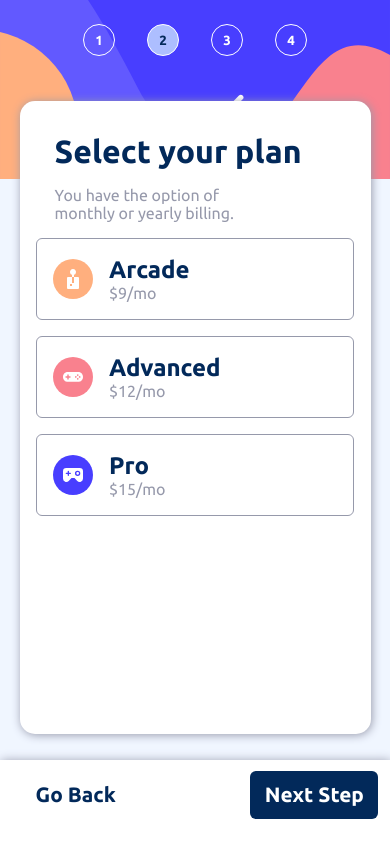
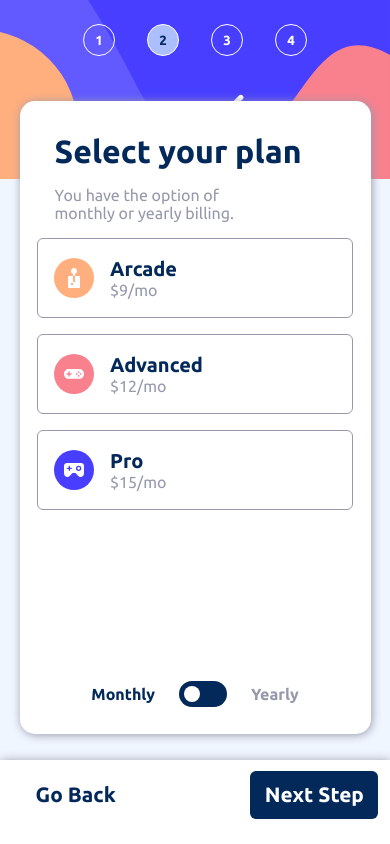
Before and after one commit to odraciry/form-multi-step, a React (Create React App) app: page / in a window 390 px wide. Both pictures are taken after a click on the button "Next Step". Built offline with nearby package versions, Linux system fonts and the light colour scheme.

Commit message:
step2 mobile design and logic

```diff
--- a/src/components/steps/step1/index.tsx
+++ b/src/components/steps/step1/index.tsx
@@ -31,6 +31,7 @@ export const Step1 = () => {
         if(check){
             context.setterStep1(user)
         }
+        console.log(context.getStep2)
     }, [user])
     return (
         <Step1Style>
--- a/src/components/steps/step2/index.tsx
+++ b/src/components/steps/step2/index.tsx
@@ -1,40 +1,101 @@
 import { StepContext } from "../../../context";
-import { useContext } from 'react'
+import { useContext, useState, useEffect } from 'react'
 import { Step2Style } from "./style";
 import LogoArcade from "../../../img/icon-arcade.svg"
 import LogoAdvanced from "../../../img/icon-advanced.svg"
 import LogoPro from "../../../img/icon-pro.svg"
 
+interface IPagamento {
+    arcade: string,
+    advanced: string,
+    pro: string
+}
+export interface IPlan {
+    plano: string,
+    valor: string
+}
+
 export const Step2 = () => {
     const context = useContext(StepContext);
+    const [yearly, setYearly] = useState<boolean>(false);
+    const [monthly, setMonthly] = useState<boolean>(true);
+    const [pagMonth, setPagMonth] = useState({} as IPagamento)
+    const [pagYear, setPagYear] = useState({} as IPagamento)
+    const [plan, setPlan] = useState({} as IPlan);
+
+    const styleEscolha = () => {
+        if (monthly) {
+            setMonthly(false);
+            setYearly(true);
+        } else {
+            setMonthly(true);
+            setYearly(false);
+        }
+    }
+    useEffect(() => {
+        monthly ?
+            setPagMonth({
+                arcade: '$9/mo',
+                advanced: '$12/mo',
+                pro: '$15/mo'
+            }) :
+            setPagYear({
+                arcade: '$90/yr',
+                advanced: '$120/yr',
+                pro: '$150/yr'
+            })
+            context.setterStep2(plan)
+    }, [monthly, yearly, plan])
     return (
         <Step2Style>
+
             <div id="title">
                 <h1>Select your plan</h1>
                 <p>You have the option of monthly or yearly billing.</p>
             </div>
             <div id="plans">
-                <div className="plan">
+                <button className="plan" onClick={() => {
+                    monthly ? setPlan({ plano: 'Arcade', valor: pagMonth.arcade }) : setPlan({ plano: 'Arcade', valor: pagYear.arcade })
+                    context.setterStep2(plan)
+                }}
+
+                >
                     <img src={LogoArcade} />
                     <div>
                         <h2>Arcade</h2>
-                        <p>$9/mo</p>
+                        <p>{monthly ? pagMonth.arcade : pagYear.arcade}</p>
+                        <span style={{ display: monthly ? 'none' : 'block' }}>2 months free</span>
                     </div>
-                </div>
-                <div className="plan">
+                </button>
+                <button className="plan" onClick={() => {
+                    monthly ? setPlan({ plano: 'Advanced', valor: pagMonth.advanced }) : setPlan({ plano: 'Advanced', valor: pagYear.advanced })
+                    context.setterStep2(plan)
+                }}>
                     <img src={LogoAdvanced} />
                     <div>
                         <h2>Advanced</h2>
-                        <p>$12/mo</p>
+                        <p>{monthly ? pagMonth.advanced : pagYear.advanced}</p>
+                        <span style={{ display: monthly ? 'none' : 'block' }}>2 months free</span>
                     </div>
-                </div>
-                <div className="plan">
+                </button>
+                <button className="plan" onClick={() => {
+                    monthly ? setPlan({ plano: 'Pro', valor: pagMonth.pro }) : setPlan({ plano: 'Pro', valor: pagYear.pro })
+                    context.setterStep2(plan)
+                }}>
                     <img src={LogoPro} />
                     <div>
                         <h2>Pro</h2>
-                        <p>$15/mo</p>
+                        <p>{monthly ? pagMonth.pro : pagYear.pro}</p>
+                        <span style={{ display: monthly ? 'none' : 'block' }}>2 months free</span>
                     </div>
-                </div>
+                </button>
+            </div>
+            <div id="escolha">
+                <p style={{ color: !monthly ? 'hsl(231, 11%, 63%)' : 'hsl(213, 96%, 18%)' }}>Monthly</p>
+                <button id="slide" onClick={() => { styleEscolha(); }}>
+                    <span style={{ transform: !yearly ? 'translateX(0)' : 'translateX(1.4rem)' }}></span>
+                </button>
+                <p style={{ color: !yearly ? 'hsl(231, 11%, 63%)' : 'hsl(213, 96%, 18%)' }}>Yearly</p>
             </div>
         </Step2Style>
     )
--- a/src/components/steps/step2/style.ts
+++ b/src/components/steps/step2/style.ts
@@ -1,4 +1,4 @@
-import { styled } from "styled-components";
+import {  styled } from "styled-components";
 
 export const Step2Style = styled.div`
     z-index: 2;
@@ -43,18 +43,62 @@ export const Step2Style = styled.div`
             justify-content: left;
             border: 1px solid hsl(231, 11%, 63%);
             border-radius: 6px;
+            background: none;
             img{
                 margin: 1rem;
             }
             div{
                 h2{
                     color: hsl(213, 96%, 18%);
+                    text-align: left;
                 }
                 p{
                     color: hsl(231, 11%, 63%);
+                    font-size: 1rem;
+                    text-align: left;
+                }
+                span{
+                    color: hsl(213, 96%, 18%);
+                    font-size: .8rem;
+                    font-weight: 500;
+                    transition: 1s all;
                 }
             }
-
+        }
+        .plan:focus{
+            border: 2px solid hsl(213, 96%, 18%);
+        }
+    }
+    #escolha{
+        display: flex;
+        justify-content: center;
+        width: 100%;
+        height: 5rem;
+        align-items: center;
+        p{
+            font-weight: 700;
+            color: hsl(213, 96%, 18%);
+            margin: 0 1.5rem;
+            transition: 1s all;
+        }
+        button{
+            width: 3rem;
+            height: 1.6rem;
+            border: none;
+            border-radius: 15px;
+            background-color: hsl(213, 96%, 18%);
+            position: relative;
+        }
+        span{
+            position: absolute;
+            width: 1rem;
+            height: 1rem;
+            border-radius: 50%;
+            background-color: white;
+            left: 0;
+            top: 0;
+            margin: .3rem;
+            transition: 1s all;
         }
     }
 `;
--- a/src/context.tsx
+++ b/src/context.tsx
@@ -1,6 +1,7 @@
 import { json } from "node:stream/consumers";
 import { createContext, useState } from "react";
 import { IUser } from "./components/steps/step1";
+import { IPlan } from "./components/steps/step2";
 
 interface StepProvider {
     step: number,
@@ -12,6 +13,8 @@ interface StepProvider {
     date: object,
     getStep1: IUser,
     setterStep1: Function
+    getStep2: IPlan,
+    setterStep2: Function
 
 }
 
@@ -20,7 +23,7 @@ export const StepContext = createContext<StepProvider>({} as StepProvider);
 export const StepProvider = ({ children }: { children: React.ReactNode }) => {
     const [step, setStep] = useState<number>(1);
     const [step1, setStep1] = useState({} as IUser);
-    const [step2, setStep2] = useState();
+    const [step2, setStep2] = useState({} as IPlan);
     const [step3, setStep3] = useState();
     const [step4, setStep4] = useState();
     const [date, setDate] = useState<Object>({});
@@ -36,14 +39,19 @@ export const StepProvider = ({ children }: { children: React.ReactNode }) => {
         setStep1(user)
     }
 
+    const getStep2 = {
+        plano : step2.plano,
+        valor: step2.valor
+    }
+    const setterStep2 = (plan: IPlan) => {
+        console.log('step2 ok!')
+        console.log(plan)
+        setStep2(plan)
+    }
+
     const addDados = (dados: IUser) => {
         console.log(dados)
         setStep1(dados)
-
-        // if(step === 1) setStep1(dados)
-        // else if(step === 2) setStep2(dados)
-        // else if(step === 3) setStep3(dados)
-        // else setStep4(dados)
     }
 
     return(
@@ -56,7 +64,9 @@ export const StepProvider = ({ children }: { children: React.ReactNode }) => {
             step,
             date,
             setterStep1,
-            getStep1
+            getStep1,
+            setterStep2,
+            getStep2
         }}>
             {children}
         </StepContext.Provider>
```
